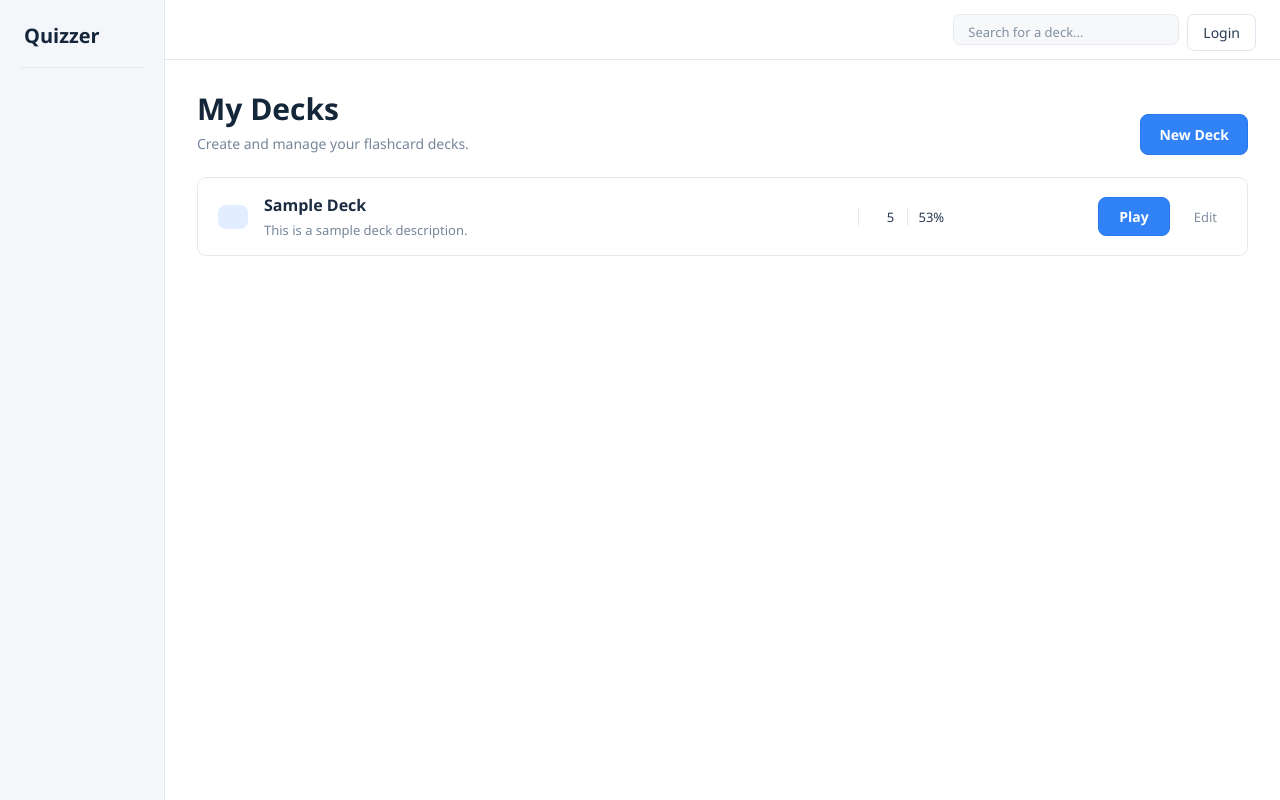
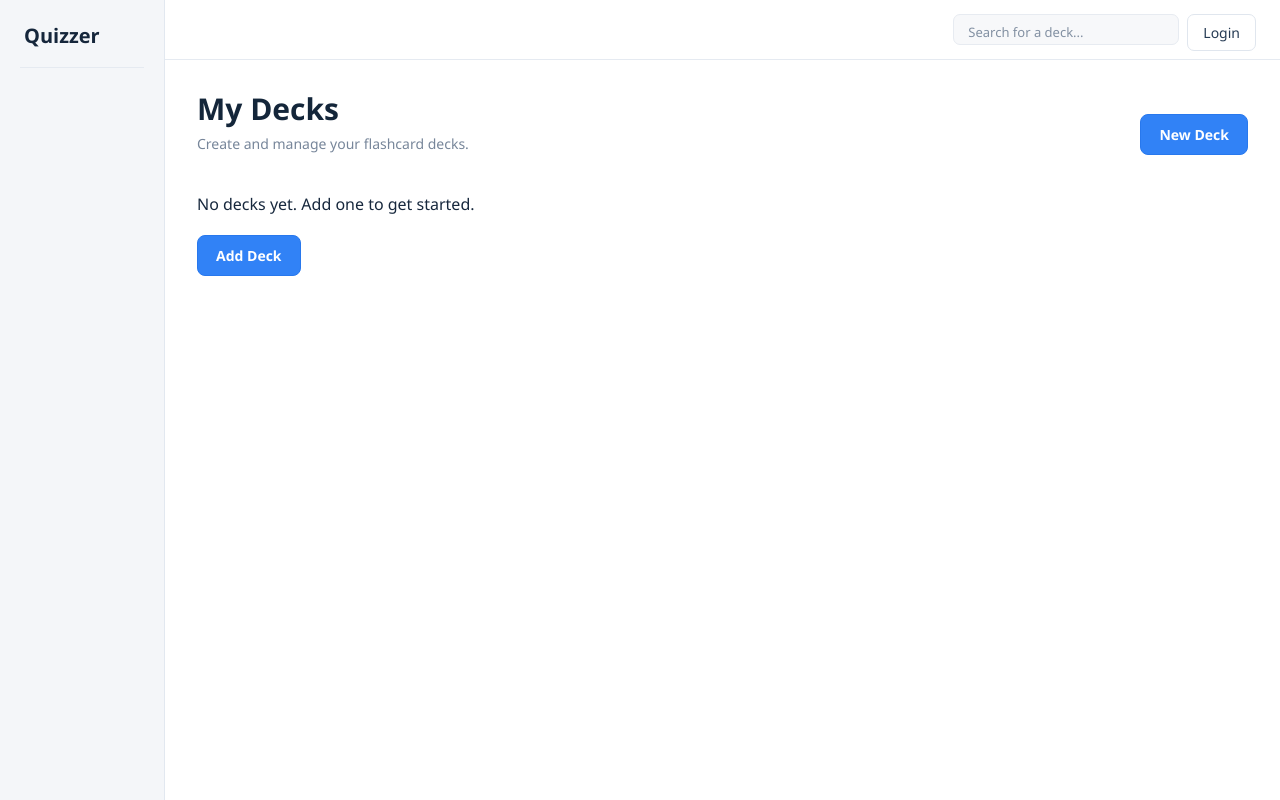
Before and after one commit to Aditya-Y-H/quiz_app, a Flask app: page / in a window 1280 px wide. Run offline with Flask 3, Linux system fonts and the light colour scheme.

Commit message:
display database decks in index page

```diff
--- a/src/quiz_app/routes.py
+++ b/src/quiz_app/routes.py
@@ -1,8 +1,14 @@
 from flask import Blueprint, render_template
+
+from extensions import db
+from quiz_app.models import Deck
+
+from collections.abc import Sequence
 
 bp = Blueprint("main", __name__)
 
 
 @bp.route("/")
 def index():
-    return render_template("index.html")
+    decks: Sequence[Deck] = db.session.scalars(db.select(Deck)).all()
+    return render_template("index.html", decks=decks)
--- a/src/quiz_app/templates/index.html
+++ b/src/quiz_app/templates/index.html
@@ -28,15 +28,16 @@
 			</div>
 		</div>
 		<div class="deck-container__list">
+			{% if decks %}
+				{% for deck in decks %}
 				<div class="deck">
 					<span class="deck__icon"></span>
 					<div class="deck__info">
-					<h3 class="deck__title">Sample Deck</h3>
-					<p class="deck__description">This is a sample deck description.</p>
+						<h3 class="deck__title">{{ deck.name }}</h3>
+						<p class="deck__description">{{ deck.description or "No description." }}</p>
 					</div>
 					<div class="deck__statistics">
-					<span class="deck__statistics-count">5</span>
-					<span class="deck__statistics-accuracy">53%</span>
+						<span class="deck__statistics-count">{{ deck.questions|length }} questions</span>
 					</div>
 					<div class="deck__play">
 						<button class="deck__play-btn">Play</button>
@@ -45,6 +46,13 @@
 						<button class="deck__edit-btn">Edit</button>
 					</div>
 				</div>
+				{% endfor %}
+			{% else %}
+				<div class="deck-empty">
+					<p>No decks yet. Add one to get started.</p>
+					<button class="deck-container__create-btn">Add Deck</button>
+				</div>
+			{% endif %}
 		</div>
 	</div>
 {% endblock %}
```
Also changed, not shown: tests/test_connect.py (+15 -1 lines). Lines whose indentation alone changed are shown as unchanged.
